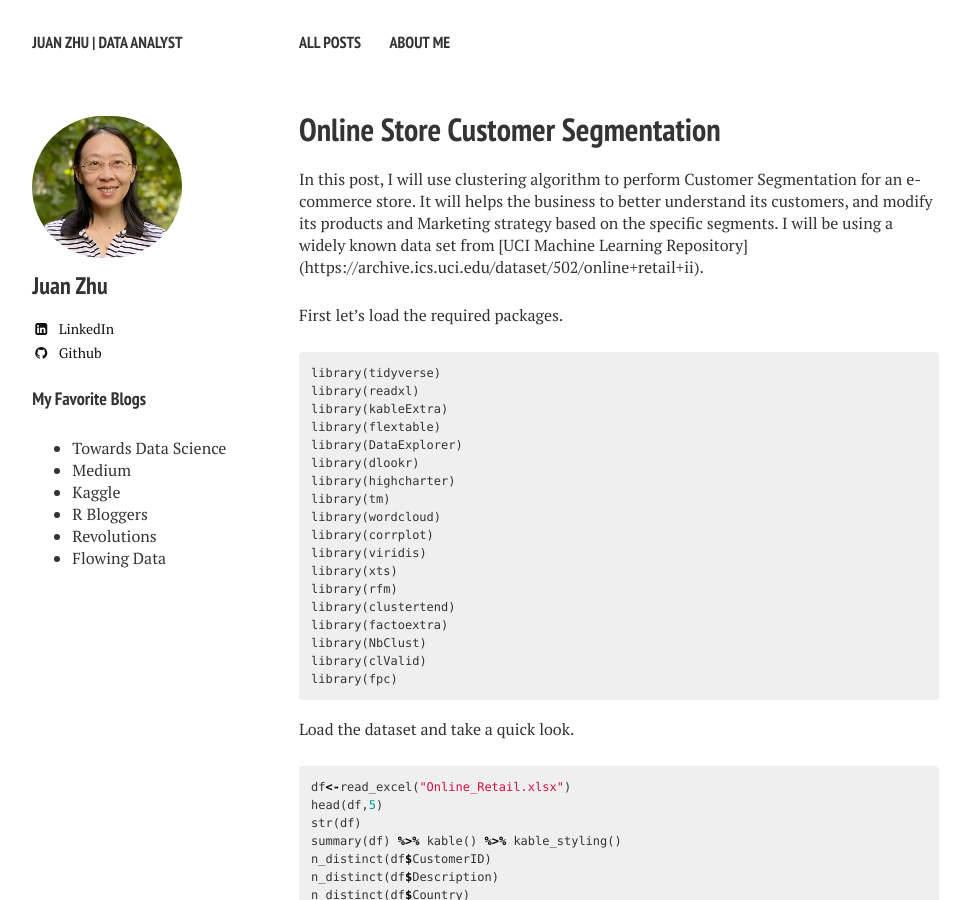
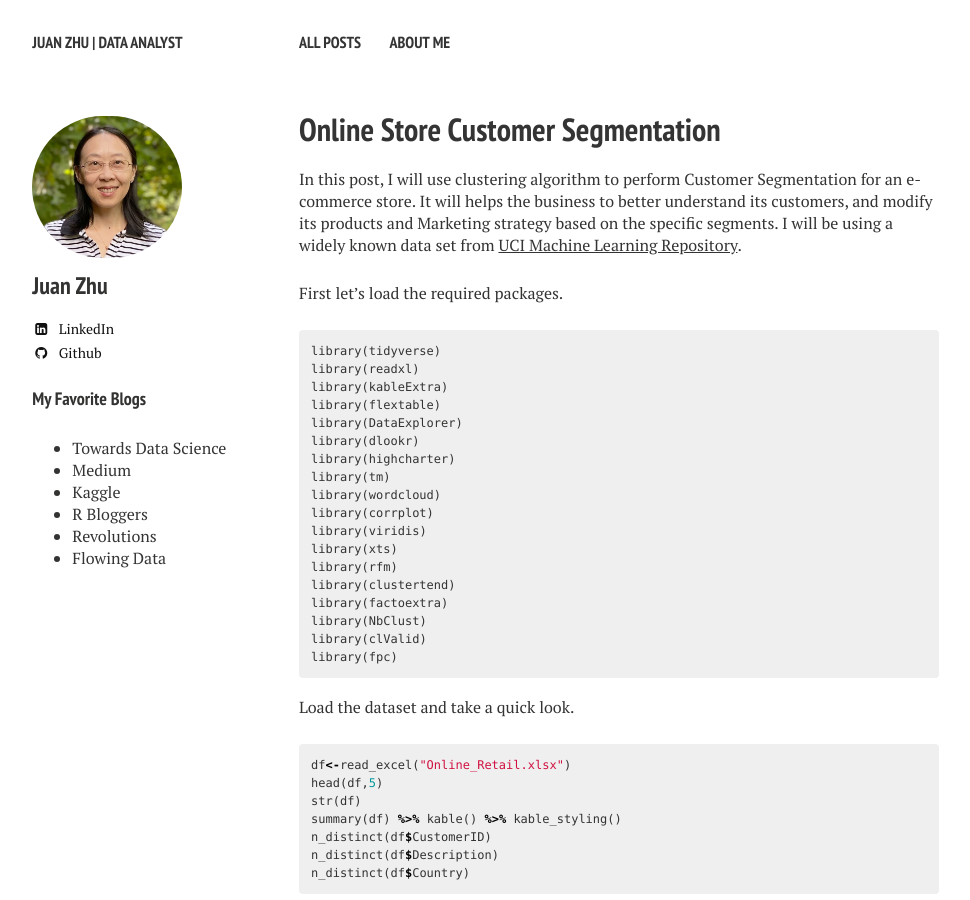
Before and after one commit to Janzhuj/janzhuj.github.io, a Jekyll site: the page built from _posts/2023-07-22-Online-Store-Customer-Segmentation.md, in a window 1280 px wide and 900 px high. Shown: the whole window, without its empty margins (21-991 px from the left). Built offline with Jekyll 4.4.1, drawn with Linux system fonts in a browser that asks for light colours; nearby versions of some CDN libraries; library files that are not in the unit come from our copies; comment, search, counter and statistics services are not loaded; some of the changed lines change nothing that is shown.

Commit message:
Update 2023-07-22-Online-Store-Customer-Segmentation.md

```diff
--- a/_posts/2023-07-22-Online-Store-Customer-Segmentation.md
+++ b/_posts/2023-07-22-Online-Store-Customer-Segmentation.md
@@ -7,7 +7,7 @@
 comments: true
 ---
 
-In this post, I will use clustering algorithm to perform Customer Segmentation for an e-commerce store. It will helps the business to better understand its customers, and modify its products and Marketing strategy based on the specific segments. I will be using a widely known data set from [UCI Machine Learning Repository] (https://archive.ics.uci.edu/dataset/502/online+retail+ii).
+In this post, I will use clustering algorithm to perform Customer Segmentation for an e-commerce store. It will helps the business to better understand its customers, and modify its products and Marketing strategy based on the specific segments. I will be using a widely known data set from [UCI Machine Learning Repository](https://archive.ics.uci.edu/dataset/502/online+retail+ii).
 
 First let’s load the required packages.
 
@@ -728,4 +728,4 @@
 
 ![Rplot-40](/figs/2023-07-22-Online-Store-Customer-Segmentation/Rplot-40.png)
 
-The souce code used to create this blog can be found [here](https://github.com/Janzhuj/Medicare-Provider-Fraud-Detection).
+The souce code used to create this blog can be found [here](https://github.com/Janzhuj/Online-Store-Customer-Segmentation).
```
